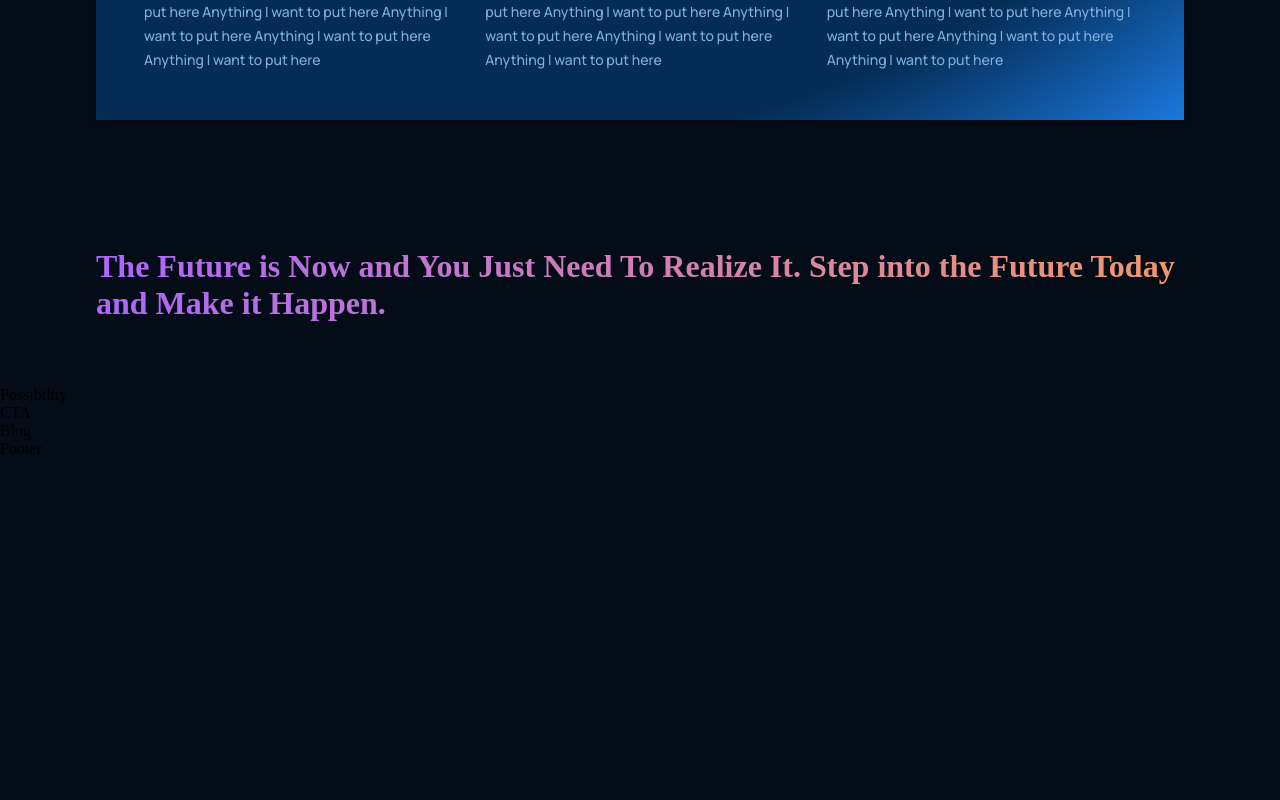
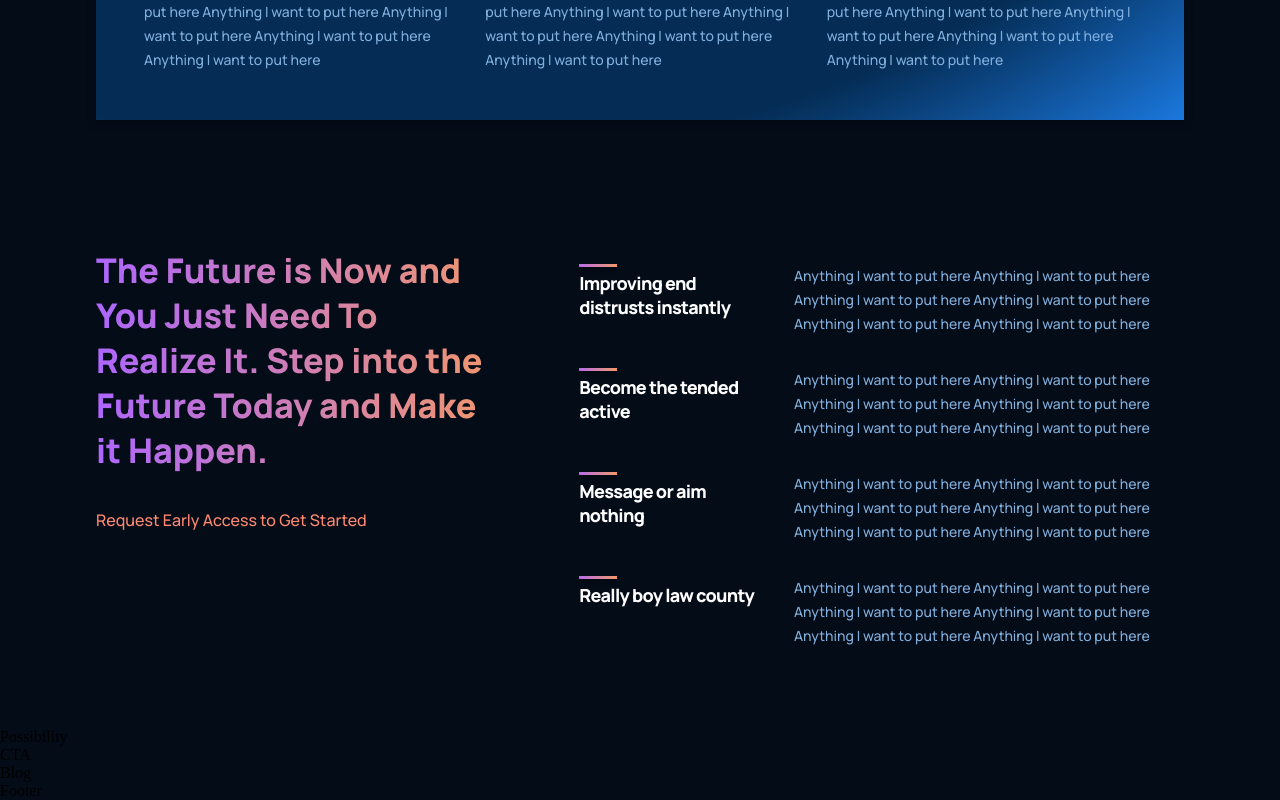
Before and after one commit to ENOCH1234/gpt-3-frontend, a React (Create React App) app: page / in a window 1280 px wide. Shown: the part 1433-2233 px from the top of the page. Before the commit the page ends 1891 px from the top, so only its background shows below. Built offline with nearby package versions, Linux system fonts and the light colour scheme.

Commit message:
Completed features

```diff
--- a/src/containers/features/Features.jsx
+++ b/src/containers/features/Features.jsx
@@ -1,12 +1,38 @@
-import React from 'react'
+import React from 'react';
+import { Feature } from '../../components';
 import './features.css';
+
+const featuresData = [
+    {
+        title: 'Improving end distrusts instantly',
+        text: 'Anything I want to put here Anything I want to put here Anything I want to put here Anything I want to put here Anything I want to put here Anything I want to put here'
+    },
+    {
+        title: 'Become the tended active',
+        text: 'Anything I want to put here Anything I want to put here Anything I want to put here Anything I want to put here Anything I want to put here Anything I want to put here'
+    },
+    {
+        title: 'Message or aim nothing',
+        text: 'Anything I want to put here Anything I want to put here Anything I want to put here Anything I want to put here Anything I want to put here Anything I want to put here'
+    },
+    {
+        title: 'Really boy law county',
+        text: 'Anything I want to put here Anything I want to put here Anything I want to put here Anything I want to put here Anything I want to put here Anything I want to put here'
+    }
+]
 
 const Features = () => {
   return (
     <div className="gpt3__features section__padding" id="features">
         <div className="gpt3__features-heading">
             <h1 className="gradient__text">The Future is Now and You Just Need To Realize It. Step into the Future Today and Make it Happen.</h1>
-        </div>
+            <p>Request Early Access to Get Started</p>
+          </div>
+          <div className="gpt3__features-container">
+              {featuresData.map((item, index) => (
+                  <Feature title={item.title} text={item.text} />
+              ))}
+          </div>
     </div>
   )
 }
--- a/src/containers/features/features.css
+++ b/src/containers/features/features.css
@@ -0,0 +1,60 @@
+.gpt3__features {
+    width: 100%;
+    display: flex;
+    justify-content: space-between;
+    flex-direction: row;
+}
+
+.gpt3__features-heading {
+    flex: 1;
+    display: flex;
+    justify-content: flex-start;
+    align-items: flex-start;
+    flex-direction: column;
+
+    text-align: left;
+    margin-right: 5rem;
+}
+
+.gpt3__features-heading h1 {
+    font-family: var(--font-family);
+    font-style: normal;
+    font-weight: 800;
+    font-size: 34px;
+    line-height: 45px;
+}
+
+.gpt3__features-heading p {
+    font-family: var(--font-family);
+    font-style: normal;
+    font-weight: 500;
+    font-size: 16px;
+    line-height: 30px;
+    color: var(--color-subtext);
+    margin-top: 2rem;
+}
+
+.gpt3__features-container {
+    flex: 1.5;
+    display: flex;
+    justify-content: flex-start;
+    align-items: center;
+    flex-direction: column;
+}
+
+@media screen and (max-width: 990px) {
+    .gpt3__features {
+        flex-direction: column;
+    }
+
+    .gpt3__features-heading {
+        margin: 0 0 2rem 0;
+    }
+}
+
+@media screen and (max-width: 550px) {
+    .gpt3__features-heading h1 {
+        font-size: 28px;
+        line-height: 38px;
+    }
+}
```
